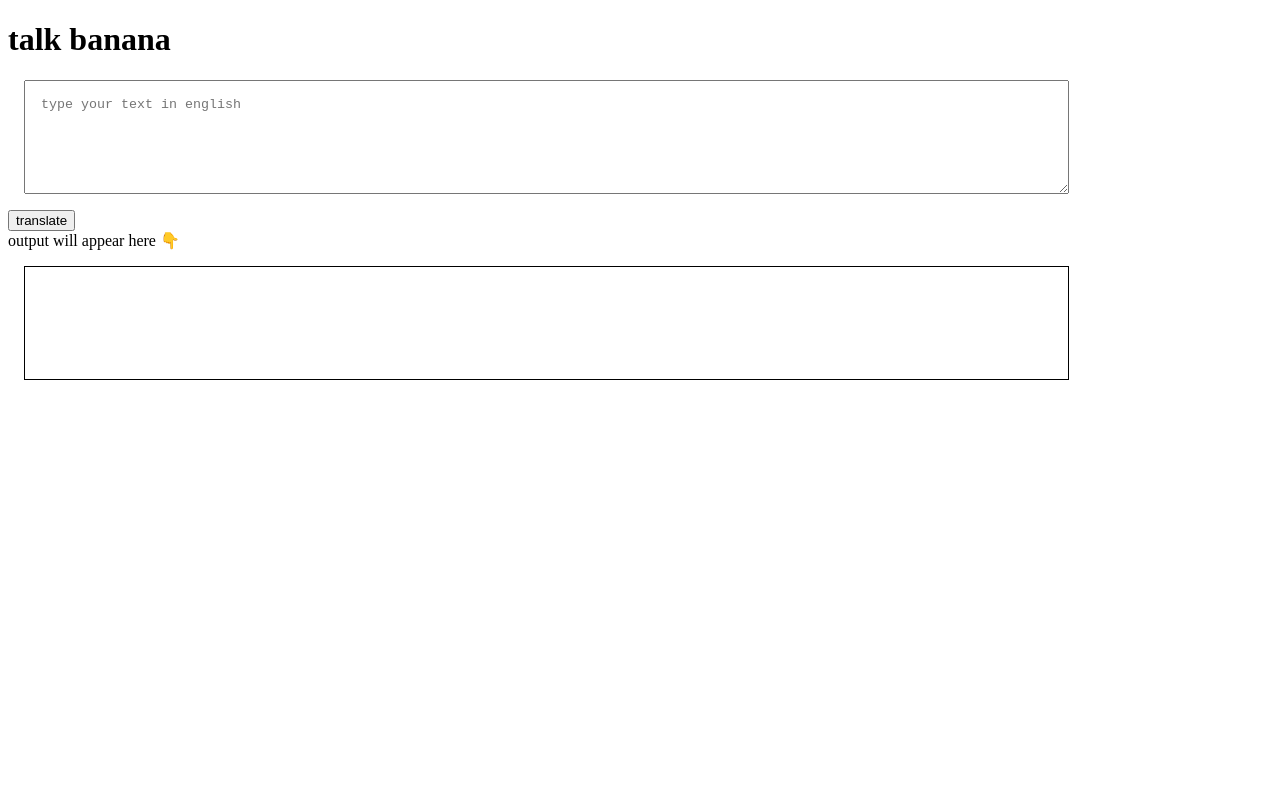
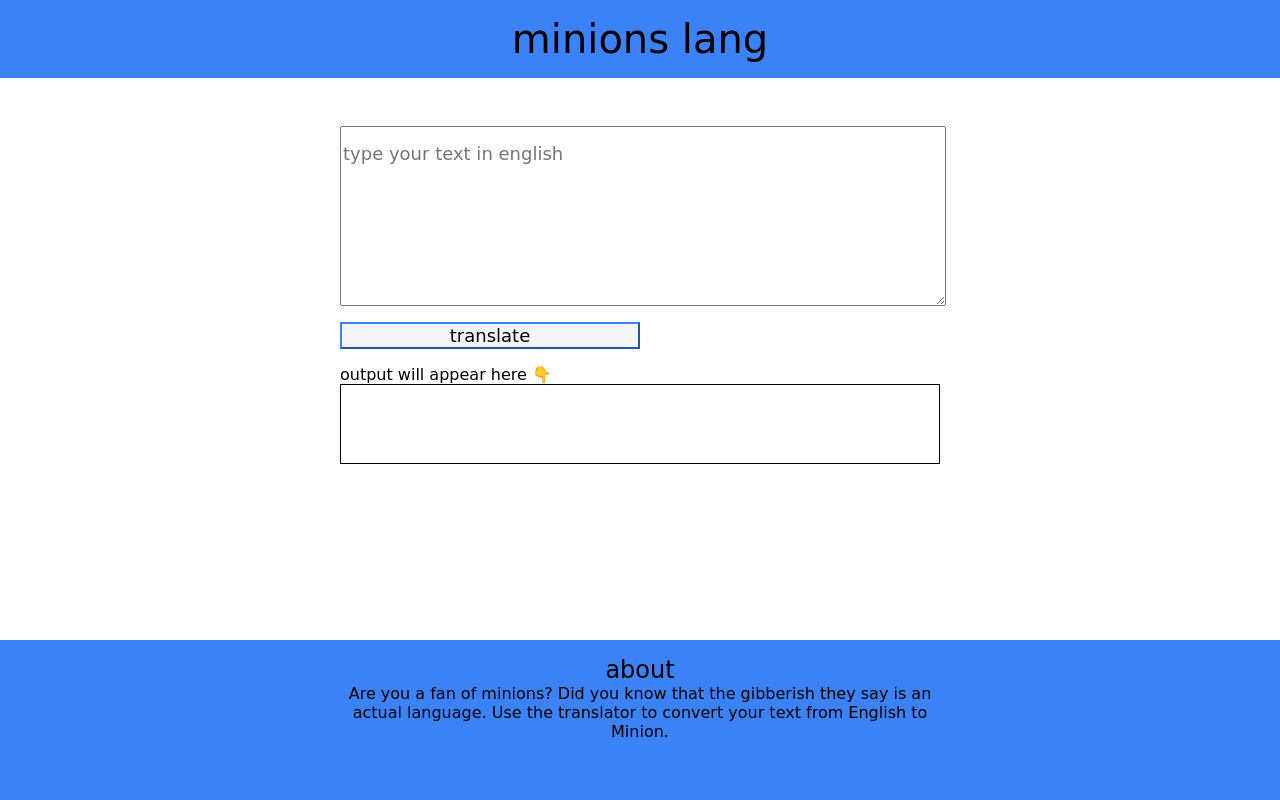
Before and after one commit to lekkha/minion-lang, a plain HTML site: page index.html in a window 1280 px wide. Drawn offline with Linux system fonts and the light colour scheme; a web font is replaced by a local one.

Commit message:
final changes

```diff
--- a/index.html
+++ b/index.html
@@ -4,32 +4,28 @@
     <meta charset="UTF-8">
     <meta name="viewport" content="width=device-width, initial-scale=1.0">
     <title>banana speak</title>
-    <style>
-        textarea{
-            display: block;
-            width: 80%;
-            margin: 1rem;
-            padding: 1rem;
-            height: 10vh;
-        }
-        #output{
-            border: 1px solid black;
-            height: 10vh;
-            width: 80%;
-            margin: 1rem;
-            padding: 1rem;
-        }
-
-    </style>
+    <link rel="stylesheet" href="styles.css">
 
 </head>
-<body>
-    <h1>talk banana</h1>
-    <textarea id="txt-input" placeholder="type your text in english"></textarea>
-    <button id="btn-translate">translate</button>
-    <div>output will appear here 👇</div>
-    <div id="output"></div>
+<body style="overflow-y: scroll;">
+    <nav class ="navigation" style="padding: 1rem; font-size: 2.5rem;">minions lang</nav>
+
+    <div class="main">
+
+       <textarea id="txt-input" placeholder="type your text in english"></textarea>
+       <button id="btn-translate">translate</button>
+       <div>output will appear here 👇</div>
+       <div id="output"   style="padding: 1rem; font-size: large;"></div>
+
+    </div>
+
+    <footer>
+        <div style="font-size: x-large;">about</div>
+        <p>Are you a fan of minions? Did you know that the gibberish they say is an actual language. Use the translator
+            to convert your text from English to Minion.</p>
+    </footer>
     <script src="app.js" type="text/javascript"></script>
+
 
 
 </body>
--- /dev/null
+++ b/styles.css
@@ -0,0 +1,75 @@
+@import url('https://fonts.googleapis.com/css2?family=Cedarville+Cursive&display=swap');
+
+
+:root{
+    --primary-color: #3b82f6;
+    --width-break: 600px;
+}
+
+body{
+    font-family: 'Cedarville Cursive',
+    cursive;
+    margin: 0px;
+
+}
+
+.main{
+    margin: auto;
+    padding: 1rem;
+    max-width: var(--width-break);
+}
+
+.navigation{
+    display: block;
+    background-color: var(--primary-color);
+    text-align: center;
+}
+
+textarea{
+    margin-top : 2rem;
+    padding-top: 1rem;
+    display: block;
+    width: 100%;
+    height: 20vh;
+    font-size: large;
+    font-family: inherit;
+}
+
+button{
+    box-sizing: border-box;
+    background-color: whitesmoke;
+    border-color: var(--primary-color);
+    margin: 1rem 0rem;
+    font-size: large;
+    font-family: inherit;
+    width: 50%;
+}
+
+#output{
+    box-sizing: border-box;
+    width: 100%;
+    min-height: 10vh;
+    max-height: 20vh;
+    overflow: scroll;
+    border: 1px solid black;
+}
+
+footer {
+    position: fixed;
+    bottom: 0;
+    height: 20%;
+    width: 100%;
+    padding: 1rem;
+    background-color: var(--primary-color);
+    text-align: center;
+    box-sizing: border-box;
+    font-family: inherit;
+    font-family: inherit;
+    text-align: center;
+}
+
+footer p{
+    max-width: var(--width-break);
+    margin: auto;
+    padding: 0rem;
+}
```
